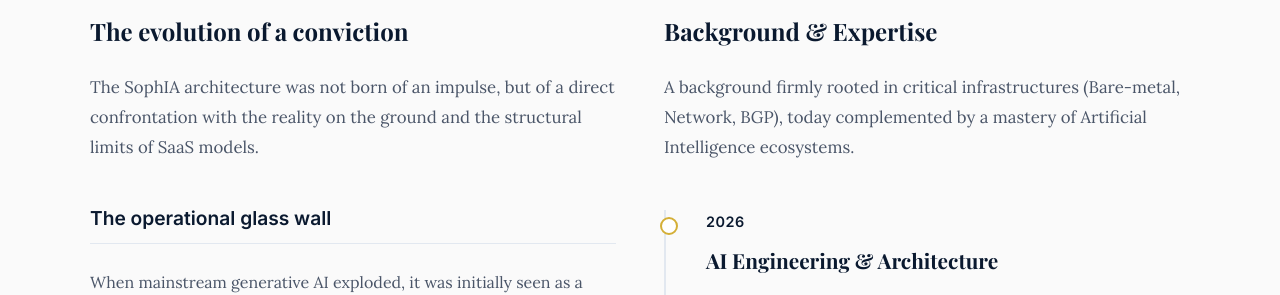
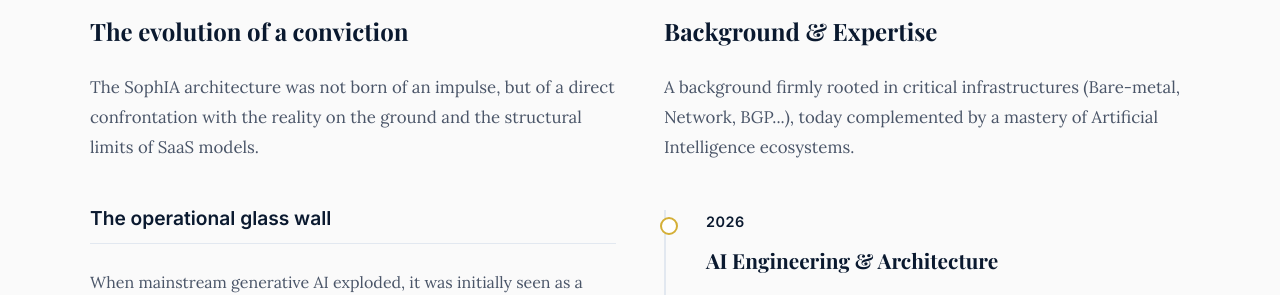
Before and after one commit to Kisai-DG-SLU/SophIA, a Jekyll site: the page built from architecte.html, in a window 1280 px wide and 900 px high, scrolled down 1230 px. Shown: the part 184-479 px from the top of the window. Built offline with Jekyll 4.4.1, drawn with Linux system fonts in a browser that asks for light colours.

Commit message:
Add ellipsis after BGP to indicate broader expertise

```diff
--- a/_includes/i18n/architecte.js
+++ b/_includes/i18n/architecte.js
@@ -27,7 +27,7 @@
           act4Text2: "La valeur ajoutée de l'Architecte n'est pas d'avoir un algorithme révolutionnaire, c'est d'avoir essuyé les plâtres. C'est d'avoir pensé l'architecture de sécurité globale, mis en place les verrous cognitifs (HITL, RBAC) et réussi à faire dialoguer ces composants pour créer un système souverain, stable et prêt pour l'industrie.",
 
           journeyTitle: "Parcours & Expertise",
-          journeyIntro: "Un background résolument ancré dans les infrastructures critiques (Bare-metal, Réseau, BGP), aujourd'hui complété par une maîtrise des écosystèmes d'Intelligence Artificielle.",
+          journeyIntro: "Un background résolument ancré dans les infrastructures critiques (Bare-metal, Réseau, BGP...), aujourd'hui complété par une maîtrise des écosystèmes d'Intelligence Artificielle.",
           date1: "2026",
           role1: "Ingénierie IA & Architecture",
           desc1: "Validation d'un <a href='#' target='_blank' rel='noopener noreferrer' style='text-decoration:underline;'>cursus spécialisé</a> en Ingénierie IA. Conception de l'architecture souveraine multi-agents SophIA. Rédaction et publication de l'essai technique <a href='livre.html' style='text-decoration:underline;'><em>\"SophIA : Assistant suprême ?\"</em></a>.",
@@ -73,7 +73,7 @@
           act4Text2: "The added value of the Architect is not having a revolutionary algorithm, it's having cleared the path. It's having designed the overall security architecture, set up the cognitive locks (HITL, RBAC), and successfully made these components talk to each other to create a sovereign, stable system ready for the industry.",
 
           journeyTitle: "Background & Expertise",
-          journeyIntro: "A background firmly rooted in critical infrastructures (Bare-metal, Network, BGP), today complemented by a mastery of Artificial Intelligence ecosystems.",
+          journeyIntro: "A background firmly rooted in critical infrastructures (Bare-metal, Network, BGP...), today complemented by a mastery of Artificial Intelligence ecosystems.",
           date1: "2026",
           role1: "AI Engineering & Architecture",
           desc1: "Validation of a <a href='#' target='_blank' rel='noopener noreferrer' style='text-decoration:underline;'>specialized curriculum</a> in AI Engineering. Design of the SophIA multi-agent sovereign architecture. Writing and publishing of the technical essay <a href='livre.html' style='text-decoration:underline;'><em>\"SophIA: Supreme Assistant?\"</em></a>.",
--- a/architecte.html
+++ b/architecte.html
@@ -87,7 +87,7 @@
         <div>
           <h2 data-i18n="arch.journeyTitle">Parcours & Expertise</h2>
           <p class="section-intro" data-i18n="arch.journeyIntro">
-            Un background résolument ancré dans les infrastructures critiques (Bare-metal, Réseau, BGP), aujourd'hui complété par une maîtrise des écosystèmes d'Intelligence Artificielle.
+            Un background résolument ancré dans les infrastructures critiques (Bare-metal, Réseau, BGP...), aujourd'hui complété par une maîtrise des écosystèmes d'Intelligence Artificielle.
           </p>
 
           <div class="journey-timeline">
```
